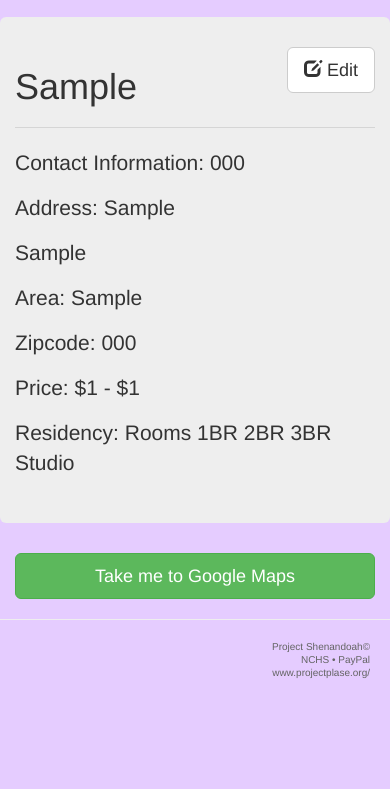
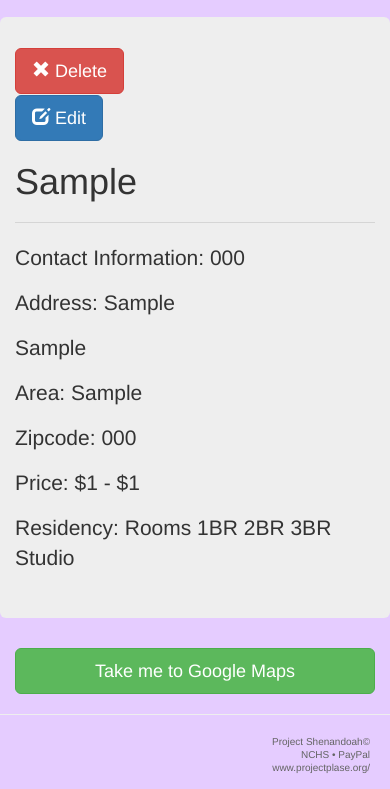
Before and after one commit to Xerxous/shenandoah, a Django app: a page that uses templates/navbar.html in a window 390 px wide. Shown: the part 55-844 px from the top of the page. Run offline with Django 3.2, Linux system fonts and the light colour scheme; a user stored in the database is signed in; tables that the repository leaves empty hold one stand-in row (values such as "Sample post"); some libraries are stand-ins or nearby versions.

Commit message:
deletion completed, create and edit interface made, db apt:buildings field deleted;

```diff
--- a/home/models.py
+++ b/home/models.py
@@ -5,7 +5,6 @@ class Apartment(models.Model):
     entity = models.CharField(max_length=50, default='', blank=False)
     number = models.CharField(max_length=12, default='', blank=False) # Phone Number including dashes
     email = models.CharField(max_length=20, default='', blank=True) #optional
-    building = models.CharField(max_length=50, default='', blank=True) #optional
     st_one = models.CharField(max_length=50, default='', blank=False)
     st_two = models.CharField(max_length=50, default='', blank=True) #optional
     area = models.CharField(max_length=20, default='', blank=False)
--- a/home/url.py
+++ b/home/url.py
@@ -1,10 +1,13 @@
 from django.conf.urls import url
-from .views import landing, auth, sign_out, apt_detail, ll_detail
+from .views import landing, auth, sign_out, apt_detail, ll_detail, create, apt_delete, ll_delete
 
 urlpatterns = [
     url(r'^$', landing, name='index'),
     url(r'^login', auth, name='login'),
     url(r'^sign_out$', sign_out, name='sign_out'),
+    url(r'^create$', create, name='create'),
+    url(r'^d_apt(?P<id>\d+)$', apt_delete, name='apt_delete'),
+    url(r'^d_ll(?P<id>\d+)$', ll_delete, name='ll_delete'),
     url(r'^apt(?P<id>\d+)$', apt_detail, name='apt_detail'),
     url(r'^ll(?P<id>\d+)$', ll_detail, name='ll_detail')
 ]
--- a/home/views.py
+++ b/home/views.py
@@ -43,13 +43,29 @@ def landing(request):
 def apt_detail(request, id):
     context = dict()
     context['obj'] = Apartment.objects.get(id=id)
+    context['obj_type'] = 1
     return render(request, 'details.html', context)
 
 @login_required
 def ll_detail(request, id):
     context = dict()
     context['obj'] = Landlord.objects.get(id=id)
+    context['obj_type'] = 0
     return render(request, 'details.html', context)
+
+@login_required
+def apt_delete(request, id):
+    Apartment.objects.get(id=id).delete()
+    return redirect('home:index')
+
+@login_required
+def ll_delete(request, id):
+    Landlord.objects.get(id=id).delete()
+    return redirect('home:index')
+
+@login_required
+def create(request):
+    return render(request, 'form.html')
 
 @login_required
 def sign_out(request):
--- a/templates/details.html
+++ b/templates/details.html
@@ -5,6 +5,9 @@
 <style>
   .details{
     border-radius: 5px;
+  }
+  .h-space{
+    margin-left: 5px;
   }
 </style>
 {% endblock %}
@@ -14,9 +17,31 @@
 <div class="container">
   <div class="row">
     <div class="col-md-6 jumbotron details">
-      <button type="button" class="btn btn-default btn-lg pull-right">
-        <span class="glyphicon glyphicon-edit" aria-hidden="true"></span> Edit
-      </button>
+      <div class="row">
+        <div class="col-md-6">
+        </div>
+        <div class="col-md-2">
+          {% if obj_type %}
+            <button type="button" onclick="location.href='{% url 'home:apt_delete' obj.id %}';" class="btn btn-danger btn-lg">
+              <span class="glyphicon glyphicon-remove" aria-hidden="true"></span> Delete
+            </button>
+          {% else %}
+            <button type="button" onclick="location.href='{% url 'home:ll_delete' obj.id %}';" class="btn btn-danger btn-lg">
+              <span class="glyphicon glyphicon-remove" aria-hidden="true"></span> Delete
+            </button>
+          {% endif %}
+        </div>
+        <div class="col-md-1">
+        </div>
+        <div class="col-md-2">
+          <button type="button" class="btn btn-primary btn-lg">
+            <span class="glyphicon glyphicon-edit" aria-hidden="true"></span> Edit
+          </button>
+        </div>
+        <div class="col-md-1">
+        </div>
+      </div>
+
       <h1>{{ obj.entity }}</h1>
       <hr/>
       <p>Contact Information: {{ obj.number }}</p>
--- a/templates/index.html
+++ b/templates/index.html
@@ -108,7 +108,7 @@
                       ${{ element.low }} - ${{ element.high }}
                     {% endif %}
                   </span></h4>
-                  <a href="#"><span class="label label-danger pull-right">X</span></a>
+                  <a href="{% url 'home:apt_delete' element.id %}"><span class="label label-danger pull-right">X</span></a>
                 </a>
               </div>
             {% endfor %}
@@ -152,7 +152,7 @@
                         ${{ element.low }} - ${{ element.high }}
                       {% endif %}
                     </span></h4>
-                    <a href="#"><span class="label label-danger pull-right">X</span></a>
+                    <a href="{% url 'home:ll_delete' element.id %}"><span class="label label-danger pull-right">X</span></a>
                   </a>
                 </div>
               {% endfor %}
--- a/templates/navbar.html
+++ b/templates/navbar.html
@@ -42,6 +42,7 @@
         <span class="glyphicon glyphicon-question-sign"></span>
       </form>
       <ul class="nav navbar-nav navbar-right">
+        <li><a href="{% url 'home:create'%}">Create</a></li>
         <li><a href="{% url 'home:sign_out'%}">Logout</a></li>
       </ul>
     </div>
```
Also changed, not shown: templates/form.html (added, +59 -0 lines), home/migrations/0003_remove_apartment_building.py (added).
